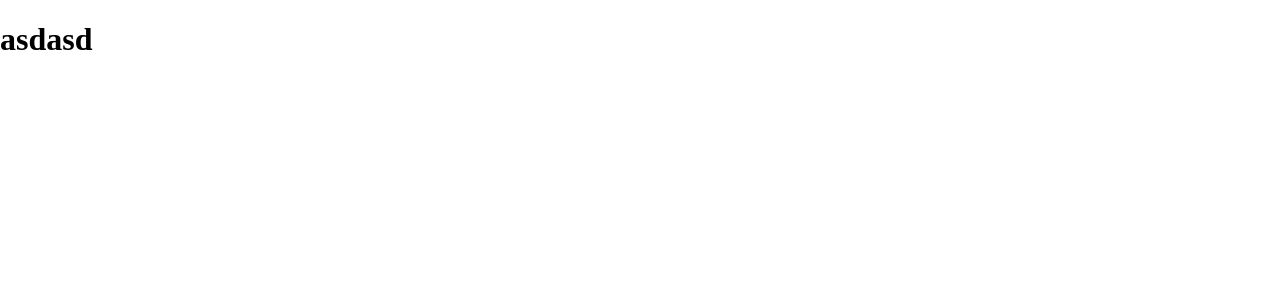
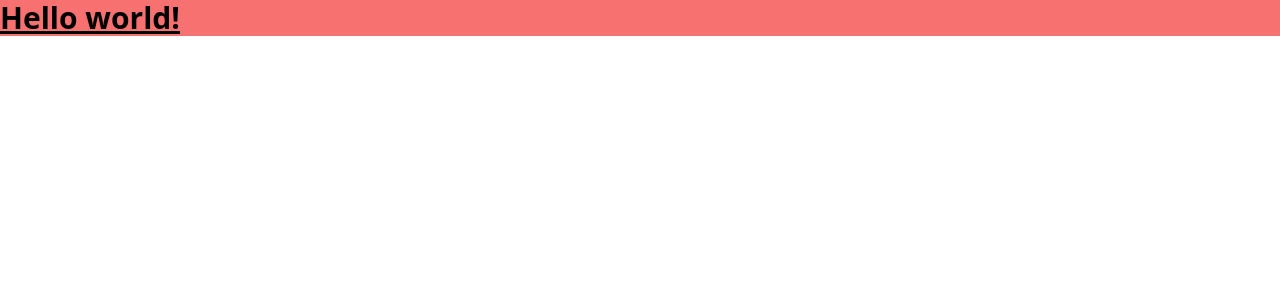
Before and after one commit to tattrung15/bookshop_client, a React (Create React App) app: page / in a window 1280 px wide. Shown: the top 300 px of the page. Built offline with nearby package versions, Linux system fonts and the light colour scheme.

Commit message:
init tailwind

```diff
--- a/package.json
+++ b/package.json
@@ -51,7 +51,10 @@
     ]
   },
   "devDependencies": {
+    "autoprefixer": "^10.4.0",
+    "postcss": "^8.4.5",
     "react-app-rewire-alias": "^1.1.7",
-    "react-app-rewired": "^2.1.9"
+    "react-app-rewired": "^2.1.9",
+    "tailwindcss": "^3.0.7"
   }
 }
--- /dev/null
+++ b/postcss.config.js
@@ -0,0 +1,6 @@
+module.exports = {
+  plugins: {
+    tailwindcss: {},
+    autoprefixer: {},
+  },
+}
--- a/src/app/app.component.scss
+++ b/src/app/app.component.scss
@@ -1,7 +1,4 @@
 .app-dialog-btn-close {
-  margin: 1em auto 0 auto;
-  text-align: center;
-
   .MuiButton-root {
     border-radius: 0.5em;
   }
--- a/src/app/app.component.tsx
+++ b/src/app/app.component.tsx
@@ -38,14 +38,18 @@ function App() {
   }, [destroy$]);
 
   return (
-    <div className="App">
-      <h1>asdasd</h1>
+    <div>
+      <h1 className="text-3xl font-bold underline bg-red-400">Hello world!</h1>
+
+      {/* Show if network requesting */}
       <Backdrop
         sx={{ color: "#fff", zIndex: (theme) => theme.zIndex.drawer + 1 }}
         open={openBackdop}
       >
         <CircularProgress color="inherit" />
       </Backdrop>
+
+      {/* Show if network request has errors */}
       <Dialog
         open={openDialog}
         onClose={handleClose}
@@ -54,8 +58,7 @@ function App() {
       >
         <DialogContent>
           {dialogContent}
-          <br />
-          <div className="app-dialog-btn-close">
+          <div className="app-dialog-btn-close text-center mt-4 mb-0">
             <Button variant="contained" onClick={handleClose}>
               Close
             </Button>
--- a/src/core/styles/index.scss
+++ b/src/core/styles/index.scss
@@ -1 +1,5 @@
 @import "reset";
+
+@tailwind base;
+@tailwind components;
+@tailwind utilities;
--- /dev/null
+++ b/tailwind.config.js
@@ -0,0 +1,7 @@
+module.exports = {
+  content: ["./src/**/*.{js,jsx,ts,tsx}"],
+  theme: {
+    extend: {},
+  },
+  plugins: [],
+};
```
Also changed, not shown: 1 other file (tests, documents, lock files or other folders).
